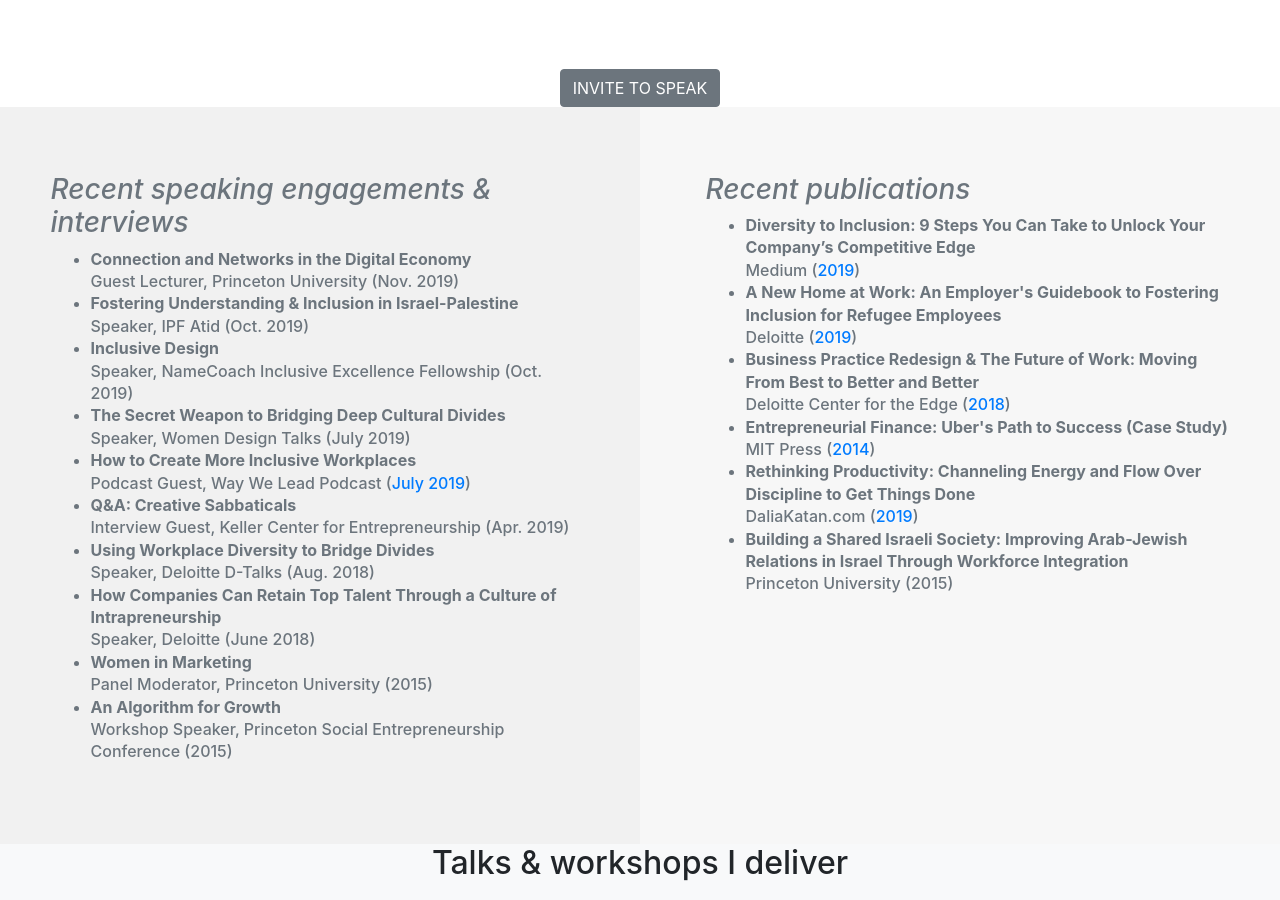
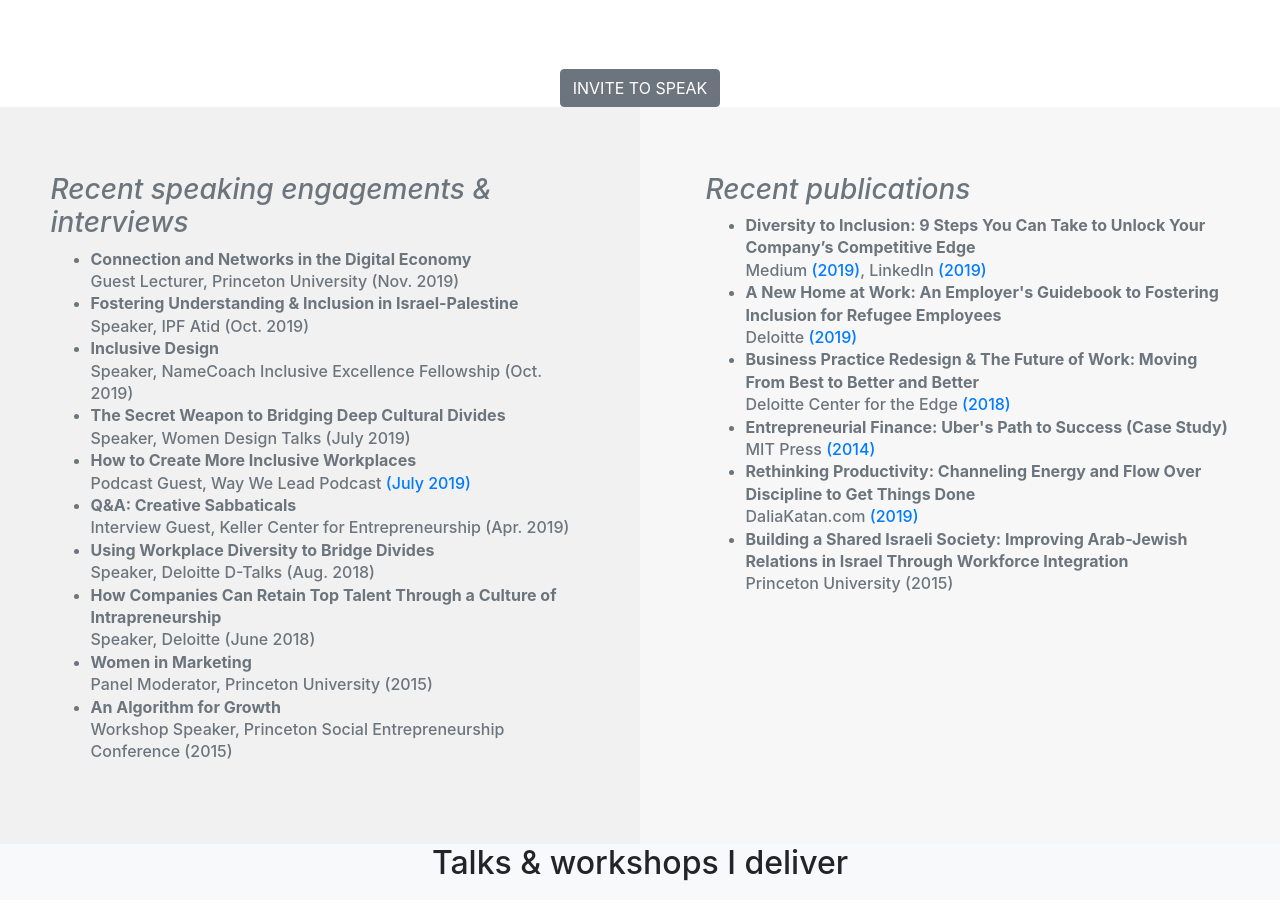
Before and after one commit to dalkat/dalkat.github.io, a Jekyll site: the page built from speaker.md, in a window 1280 px wide and 900 px high, scrolled down 933 px. Built offline with Jekyll 4.4.1, drawn with Linux system fonts in a browser that asks for light colours; nearby versions of some CDN libraries; some web fonts are replaced; library files that are not in the unit come from our copies.

Commit message:
formating dates on pubs

```diff
--- a/_layouts/home.html
+++ b/_layouts/home.html
@@ -134,7 +134,7 @@ layout: default
           	<li><b>Fostering Understanding & Inclusion in Israel-Palestine</b><br>Speaker, IPF Atid (Oct. 2019)</li>
           	<li><b>Inclusive Design</b><br>Speaker, NameCoach Inclusive Excellence Fellowship (Oct. 2019)</li>
             <li><b>The Secret Weapon to Bridging Deep Cultural Divides</b><br>Speaker, Women Design Talks (July 2019)</li>
-            <li><b>How to Create More Inclusive Workplaces</b><br>Podcast Guest, Way We Lead Podcast (<a href="https://www.thewaywelead.com/podcast/episode/49b56c90/s1e4-how-to-create-more-inclusive-workplaces-with-dalia-katan" target="_blank">July 2019</a>)</li>
+            <li><b>How to Create More Inclusive Workplaces</b><br>Podcast Guest, Way We Lead Podcast <a href="https://www.thewaywelead.com/podcast/episode/49b56c90/s1e4-how-to-create-more-inclusive-workplaces-with-dalia-katan" target="_blank">(July 2019)</a></li>
             <li><b>Using Workplace Diversity to Bridge Divides</b><br>Speaker, Deloitte D-Talks (Aug. 2018)</li>
             <li><b>How Companies Can Retain Top Talent Through a Culture of Intrapreneurship</b><br>Speaker, Deloitte (June 2018)</li>
           </ul></p>
--- a/_layouts/speaker.html
+++ b/_layouts/speaker.html
@@ -90,7 +90,7 @@ layout: default-sub
           	<li><b>Fostering Understanding & Inclusion in Israel-Palestine</b><br>Speaker, IPF Atid (Oct. 2019)</li>
           	<li><b>Inclusive Design</b><br>Speaker, NameCoach Inclusive Excellence Fellowship (Oct. 2019)</li>
             <li><b>The Secret Weapon to Bridging Deep Cultural Divides</b><br>Speaker, Women Design Talks (July 2019)</li>
-            <li><b>How to Create More Inclusive Workplaces</b><br>Podcast Guest, Way We Lead Podcast (<a href="https://www.thewaywelead.com/podcast/episode/49b56c90/s1e4-how-to-create-more-inclusive-workplaces-with-dalia-katan" target="_blank">July 2019</a>)</li>
+            <li><b>How to Create More Inclusive Workplaces</b><br>Podcast Guest, Way We Lead Podcast <a href="https://www.thewaywelead.com/podcast/episode/49b56c90/s1e4-how-to-create-more-inclusive-workplaces-with-dalia-katan" target="_blank">(July 2019)</a></li>
             <li><b>Q&A: Creative Sabbaticals</b><br>Interview Guest, Keller Center for Entrepreneurship (Apr. 2019)</li>
             <li><b>Using Workplace Diversity to Bridge Divides</b><br>Speaker, Deloitte D-Talks (Aug. 2018)</li>
             <li><b>How Companies Can Retain Top Talent Through a Culture of Intrapreneurship</b><br>Speaker, Deloitte (June 2018)</li>
@@ -104,11 +104,11 @@ layout: default-sub
       <h3 class="text-muted"><span style="text-align: center;"><em>Recent publications</em></span></h3>
               <h5 style="font-size:1rem!important;"><ul class="text-muted" style="line-height: 1.4">
 
-              <li><b>Diversity to Inclusion: 9 Steps You Can Take to Unlock Your Company’s Competitive Edge</b><br>Medium (<a href="https://medium.com/@dkatan77/diversity-to-inclusion-9-steps-to-unlock-competitive-edge-pt-1-c5954c113a49" target="_blank">2019</a>)</li>
-              <li><b>A New Home at Work: An Employer's Guidebook to Fostering Inclusion for Refugee Employees</b><br>Deloitte (<a href="https://daliakatan.com/for-you/report-refugee" target="_blank">2019</a>)</li>
-              <li><b>Business Practice Redesign & The Future of Work: Moving From Best to Better and Better</b><br>Deloitte Center for the Edge (<a href="https://daliakatan.com/for-you/report-teams" target="_blank">2018</a>)</li>
-              <li><b>Entrepreneurial Finance: Uber's Path to Success (Case Study)</b><br>MIT Press (<a href="https://mitpress.mit.edu/books/entrepreneurial-finance-and-accounting-high-tech-companies" target="_blank">2014</a>)</li>
-              <li><b>Rethinking Productivity: Channeling Energy and Flow Over Discipline to Get Things Done</b><br>DaliaKatan.com (<a href="https://daliakatan.com/trailmix/" target="_blank">2019</a>)</li>
+              <li><b>Diversity to Inclusion: 9 Steps You Can Take to Unlock Your Company’s Competitive Edge</b><br>Medium <a href="https://medium.com/@dkatan77/diversity-to-inclusion-9-steps-to-unlock-competitive-edge-pt-1-c5954c113a49" target="_blank">(2019)</a>, LinkedIn <a href="https://www.linkedin.com/pulse/diversity-inclusion-9-steps-you-can-take-unlock-your-companys-katan/" target="_blank">(2019)</a></li>
+              <li><b>A New Home at Work: An Employer's Guidebook to Fostering Inclusion for Refugee Employees</b><br>Deloitte <a href="https://daliakatan.com/for-you/report-refugee" target="_blank">(2019)</a></li>
+              <li><b>Business Practice Redesign & The Future of Work: Moving From Best to Better and Better</b><br>Deloitte Center for the Edge <a href="https://daliakatan.com/for-you/report-teams" target="_blank">(2018)</a></li>
+              <li><b>Entrepreneurial Finance: Uber's Path to Success (Case Study)</b><br>MIT Press <a href="https://mitpress.mit.edu/books/entrepreneurial-finance-and-accounting-high-tech-companies" target="_blank">(2014)</a></li>
+              <li><b>Rethinking Productivity: Channeling Energy and Flow Over Discipline to Get Things Done</b><br>DaliaKatan.com <a href="https://daliakatan.com/trailmix/" target="_blank">(2019)</a></li>
               <li><b>Building a Shared Israeli Society: Improving Arab-Jewish Relations in Israel Through Workforce Integration</b><br>Princeton University (2015)</li>
 
             </ul></h5>
```
